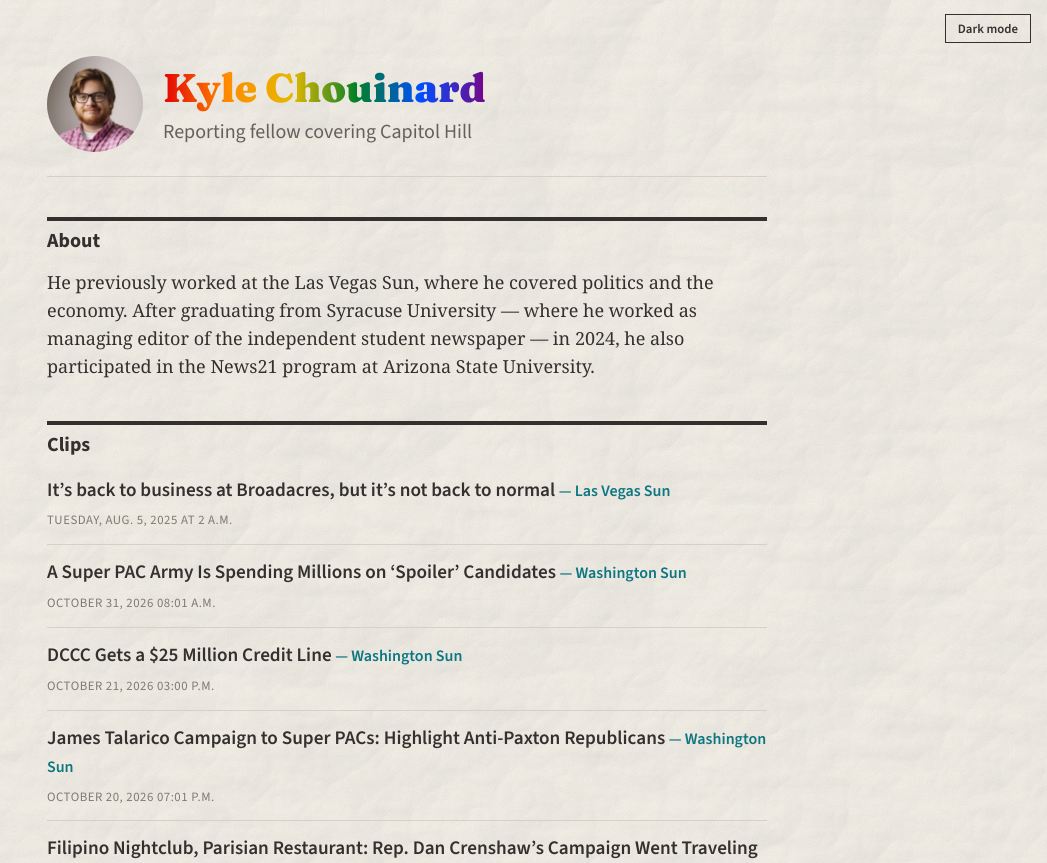
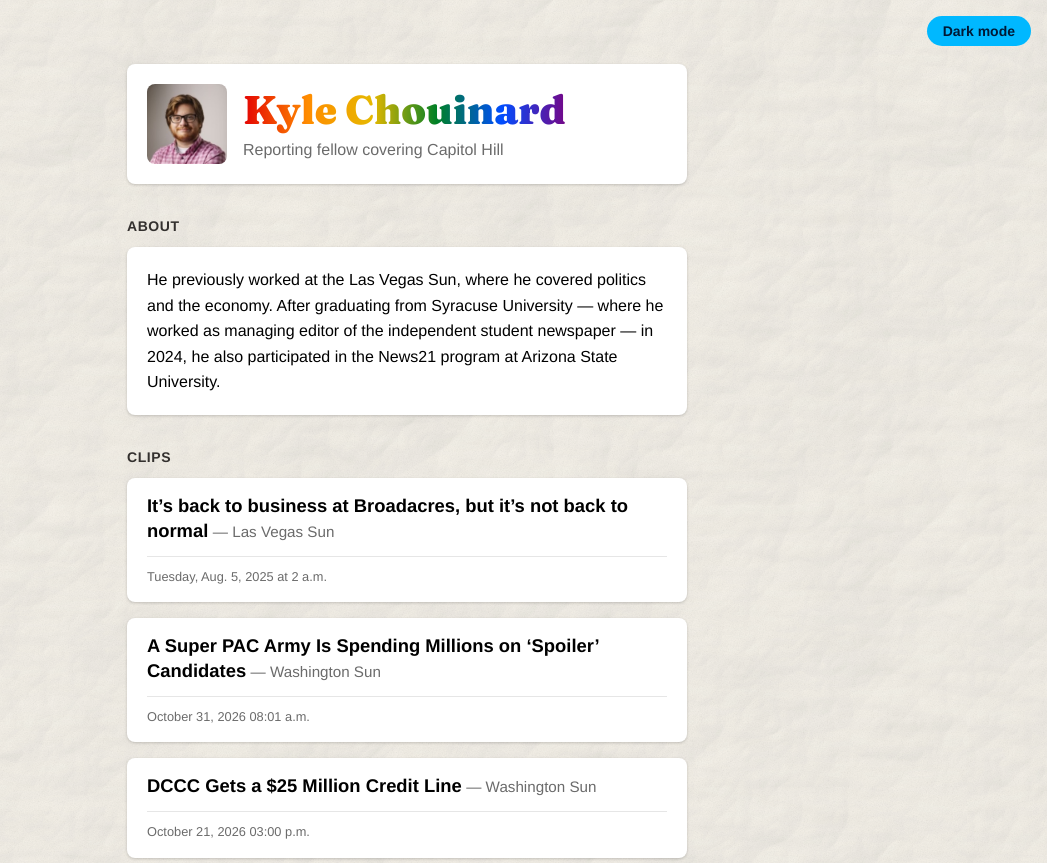
Before and after one commit to kylechouinard-bit/SiteTemplate, a plain HTML site: page index.html in a window 1280 px wide. Shown: the top 863 px of the page, without its empty margins (233-1280 px from the left). Drawn offline with nearby package versions, Linux system fonts and the light colour scheme.

Commit message:
Restyle page in a Tumblr-inspired card layout
Co-Authored-By: Claude Opus 5.5 <noreply@anthropic.com>
Claude-Session: https://claude.ai/code/session_01CPadYnWhSUoJHMpm8hCxws

```diff
--- a/index.html
+++ b/index.html
@@ -6,7 +6,7 @@
   <title>Kyle Chouinard</title>
   <link rel="preconnect" href="https://fonts.googleapis.com">
   <link rel="preconnect" href="https://fonts.gstatic.com" crossorigin>
-  <link rel="stylesheet" href="https://fonts.googleapis.com/css2?family=Fraunces:opsz,wght,SOFT,WONK@9..144,900,100,0&family=Source+Sans+3:wght@400;600;700&display=swap">
+  <link rel="stylesheet" href="https://fonts.googleapis.com/css2?family=Fraunces:opsz,wght,SOFT,WONK@9..144,900,100,0&display=swap">
   <script>
     // Apply a saved light/dark choice before the page draws
     try {
@@ -27,8 +27,14 @@
       --date: #807973;
       --rule: #33302e;
       --rule-soft: #d8cfc6;
-      --link: #0d7680;
-      --link-hover: #0a5e66;
+      --link: #0070c9;
+      --link-hover: #005499;
+      --card: #ffffff;
+      --card-text: #000000;
+      --card-muted: #6b6b6b;
+      --card-rule: #e6e6e6;
+      --accent: #00b8ff;
+      --accent-text: #001935;
       --alert: #c0392b;
       --rainbow: linear-gradient(90deg, #e40303, #ff8c00, #e6b800, #008026, #004dff, #750787);
       color-scheme: light;
@@ -43,8 +49,14 @@
         --date: #b0a79f;
         --rule: #f2ede8;
         --rule-soft: #5a5550;
-        --link: #6fd0d8;
-        --link-hover: #9be2e8;
+        --link: #00b8ff;
+        --link-hover: #66d4ff;
+        --card: #001935;
+        --card-text: #ffffff;
+        --card-muted: #a3b1c2;
+        --card-rule: #1f3a57;
+        --accent: #00b8ff;
+        --accent-text: #001935;
         --alert: #ff8a7a;
         --rainbow: linear-gradient(90deg, #ff5a5a, #ffa53d, #ffd84d, #4cd97b, #5b9bff, #c27bff);
         color-scheme: dark;
@@ -59,8 +71,14 @@
       --date: #b0a79f;
       --rule: #f2ede8;
       --rule-soft: #5a5550;
-      --link: #6fd0d8;
-      --link-hover: #9be2e8;
+      --link: #00b8ff;
+      --link-hover: #66d4ff;
+      --card: #001935;
+      --card-text: #ffffff;
+      --card-muted: #a3b1c2;
+      --card-rule: #1f3a57;
+      --accent: #00b8ff;
+      --accent-text: #001935;
       --alert: #ff8a7a;
       --rainbow: linear-gradient(90deg, #ff5a5a, #ffa53d, #ffd84d, #4cd97b, #5b9bff, #c27bff);
       color-scheme: dark;
@@ -68,52 +86,55 @@
     body {
       position: relative;
       margin: 0;
-      padding: 56px 16px 48px;
+      padding: 64px 16px 48px;
       background-color: var(--bg);
       background-image: var(--paper-texture), var(--crumple);
       background-blend-mode: normal, normal, var(--crumple-blend);
       color: var(--text);
-      font-family: Georgia, "Times New Roman", serif;
-      font-size: 1.125rem;
-      line-height: 1.55;
+      font-family: "Helvetica Neue", Helvetica, Arial, sans-serif;
+      font-size: 1rem;
+      line-height: 1.5;
     }
     main {
-      max-width: 720px;
+      max-width: 560px;
       margin: 0 auto;
-    }
-    .sans {
-      font-family: "Source Sans 3", "Helvetica Neue", Arial, sans-serif;
     }
     .theme-toggle {
       position: absolute;
-      top: 14px;
+      top: 16px;
       right: 16px;
-      padding: 5px 12px;
-      background: transparent;
-      color: var(--text);
-      border: 1px solid var(--text);
-      border-radius: 0;
-      font-family: "Source Sans 3", "Helvetica Neue", Arial, sans-serif;
-      font-size: 0.8rem;
-      font-weight: 600;
+      padding: 7px 16px;
+      background: var(--accent);
+      color: var(--accent-text);
+      border: 0;
+      border-radius: 999px;
+      font-family: "Helvetica Neue", Helvetica, Arial, sans-serif;
+      font-size: 0.875rem;
+      font-weight: 700;
       cursor: pointer;
     }
     .theme-toggle:hover {
-      background: var(--text);
-      color: var(--bg);
+      filter: brightness(1.08);
+    }
+    .intro,
+    section > p,
+    .clips li {
+      background: var(--card);
+      color: var(--card-text);
+      border-radius: 8px;
+      box-shadow: 0 1px 3px rgba(0, 0, 0, 0.18);
     }
     .intro {
       display: flex;
       align-items: center;
-      gap: 20px;
-      padding-bottom: 24px;
-      border-bottom: 1px solid var(--rule-soft);
+      gap: 16px;
+      padding: 20px;
     }
     .headshot {
       flex-shrink: 0;
-      width: 96px;
-      height: 96px;
-      border-radius: 50%;
+      width: 80px;
+      height: 80px;
+      border-radius: 8px;
       object-fit: cover;
     }
     h1 {
@@ -131,83 +152,74 @@
       color: transparent;
     }
     .beat {
-      margin: 6px 0 0;
-      font-family: "Source Sans 3", "Helvetica Neue", Arial, sans-serif;
-      font-size: 1.25rem;
-      line-height: 1.35;
-      color: var(--muted);
+      margin: 4px 0 0;
+      font-size: 1rem;
+      color: var(--card-muted);
     }
     h2 {
-      margin: 40px 0 16px;
-      padding-top: 8px;
-      border-top: 4px solid var(--rule);
-      font-family: "Source Sans 3", "Helvetica Neue", Arial, sans-serif;
-      font-size: 1.25rem;
+      margin: 32px 0 10px;
+      font-size: 0.875rem;
       font-weight: 700;
-      line-height: 1.2;
+      letter-spacing: 0.04em;
+      text-transform: uppercase;
+      color: var(--text);
     }
-    p {
-      margin: 0 0 16px;
+    section > p {
+      margin: 0;
+      padding: 20px;
+      font-size: 1rem;
+      line-height: 1.6;
     }
     .placeholder {
       margin: 0;
       padding: 16px;
       border: 2px dashed var(--alert);
       color: var(--alert);
-      font-family: "Source Sans 3", Arial, Helvetica, sans-serif;
       font-size: 0.95rem;
     }
     a {
       color: var(--link);
-      text-decoration-thickness: 1px;
-      text-underline-offset: 3px;
     }
     a:hover {
       color: var(--link-hover);
     }
     .footer {
-      margin-top: 48px;
-      padding-top: 12px;
-      border-top: 1px solid var(--rule-soft);
-      font-family: "Source Sans 3", "Helvetica Neue", Arial, sans-serif;
-      font-size: 0.95rem;
-      font-weight: 600;
+      margin-top: 32px;
+      text-align: center;
+      font-size: 0.875rem;
+      font-weight: 700;
     }
     .clips {
       list-style: none;
       margin: 0;
       padding: 0;
-      font-family: "Source Sans 3", "Helvetica Neue", Arial, sans-serif;
     }
     .clips li {
-      padding: 14px 0;
-      border-bottom: 1px solid var(--rule-soft);
-    }
-    .clips li:first-child {
-      padding-top: 4px;
+      margin-bottom: 16px;
+      padding: 16px 20px;
     }
     .clips a {
-      color: var(--text);
-      font-size: 1.2rem;
-      font-weight: 600;
-      line-height: 1.3;
+      display: inline;
+      color: var(--card-text);
+      font-size: 1.15rem;
+      font-weight: 700;
+      line-height: 1.35;
       text-decoration: none;
     }
     .clips a:hover {
-      color: var(--muted);
+      text-decoration: underline;
     }
     .clips .outlet {
-      color: var(--link);
-      font-size: 1rem;
-      font-weight: 600;
+      color: var(--card-muted);
+      font-size: 0.95rem;
     }
     .clips .date {
       display: block;
-      margin-top: 6px;
-      color: var(--date);
+      margin-top: 12px;
+      padding-top: 10px;
+      border-top: 1px solid var(--card-rule);
+      color: var(--card-muted);
       font-size: 0.8rem;
-      letter-spacing: 0.04em;
-      text-transform: uppercase;
     }
   </style>
 </head>
@@ -215,7 +227,7 @@
   <button class="theme-toggle" id="theme-toggle" type="button">Dark mode</button>
   <main>
     <header class="intro">
-      <img class="headshot" src="images/kyle.jpg" alt="Kyle Chouinard" width="96" height="96">
+      <img class="headshot" src="images/kyle.jpg" alt="Kyle Chouinard" width="80" height="80">
       <div>
         <h1>Kyle Chouinard</h1>
         <p class="beat">Reporting fellow covering Capitol Hill</p>
```
